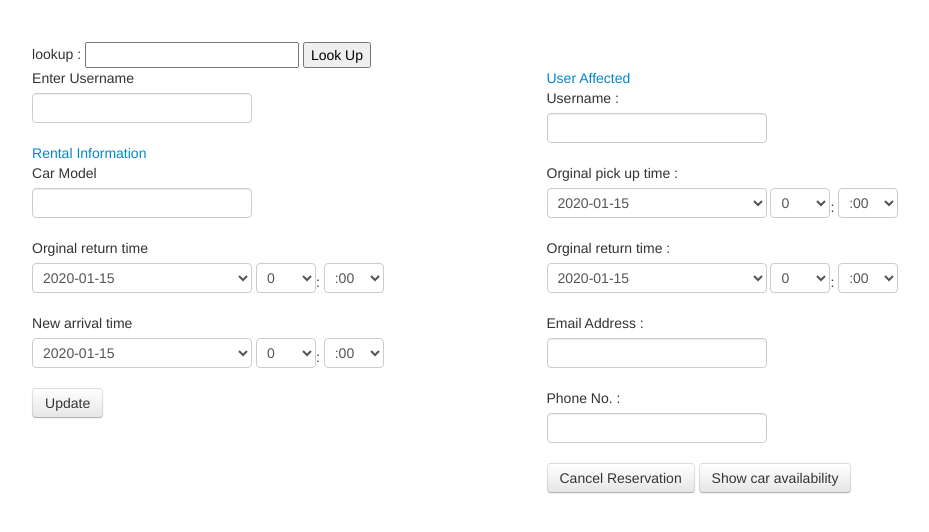
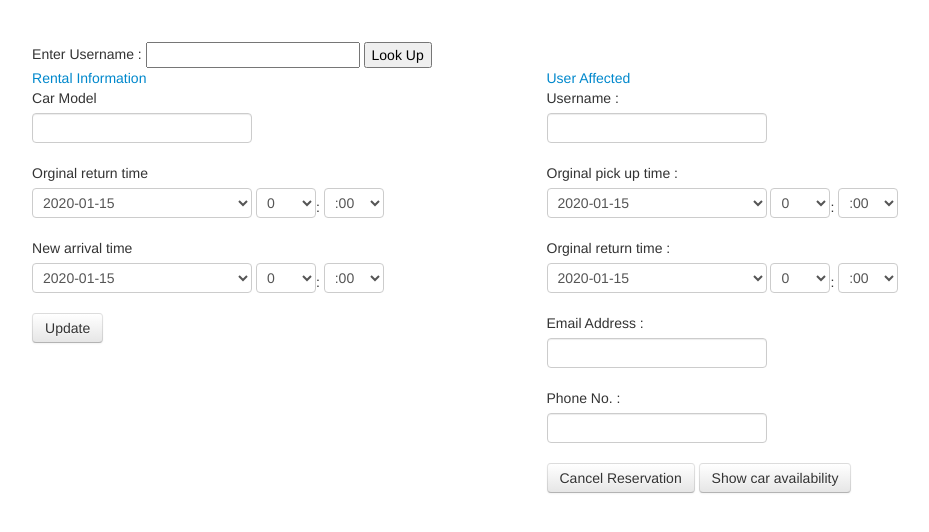
Before and after one commit to fozzle/cs4400, a Flask app: template templates/rental_change.html in a window 1280 px wide. Shown: the top 532 px of the page, without its empty margins (199-1128 px from the left). Run offline with Flask 2, Linux system fonts and the light colour scheme; the template is opened without the code that fills it: most values are stand-ins (such as "Sample title", 1, 10 or a date in 2020).

Commit message:
Update rental_change.html

```diff
--- a/templates/rental_change.html
+++ b/templates/rental_change.html
@@ -2,7 +2,7 @@
 {% block title %}Rental Change{% endblock %}
 {% block content %}
 	<form action = "" method = "get">
-		lookup : <input = "text" name = "user">
+		Enter Username : <input = "text" name = "user">
 		<input type = "submit" value = "Look Up"
 	</form>
 
@@ -10,7 +10,6 @@
 	<form action="" method="post">
 	<table width="100%" cellpadding="0" cellspacing="10" border="0">
 		<td width="50%" valign="top">
-			<p><label>Enter Username</label><input type=text name=user></p>
 			<a>Rental Information</a>
 			<p><label>Car Model</label><input type=text name=carModel></p>
 			<p><label>Orginal return time</label>
```
